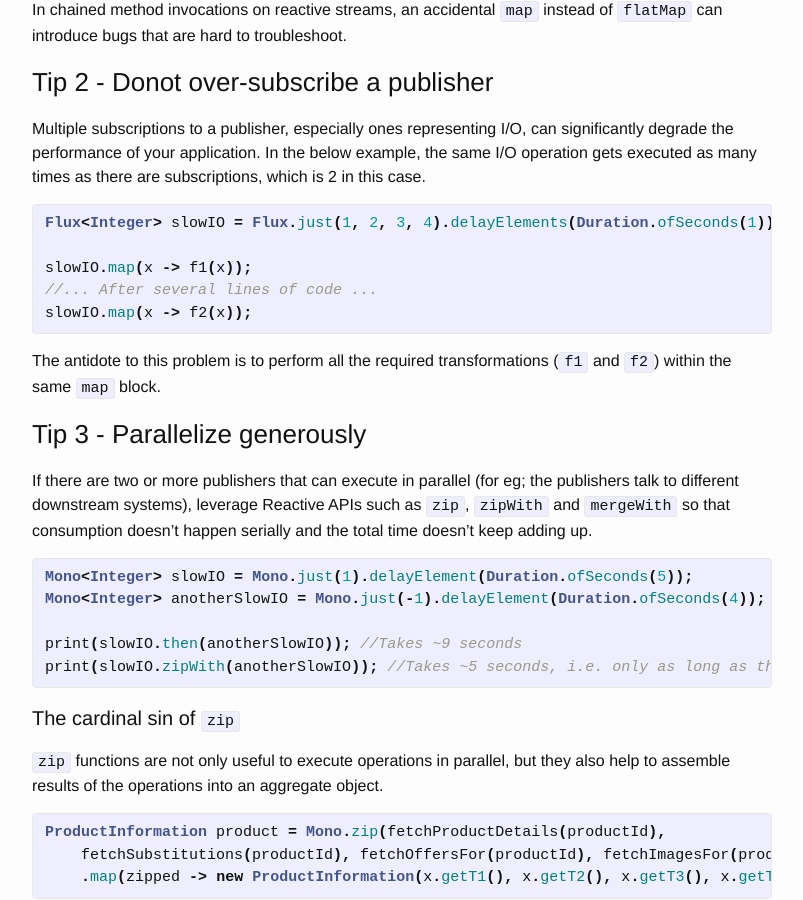
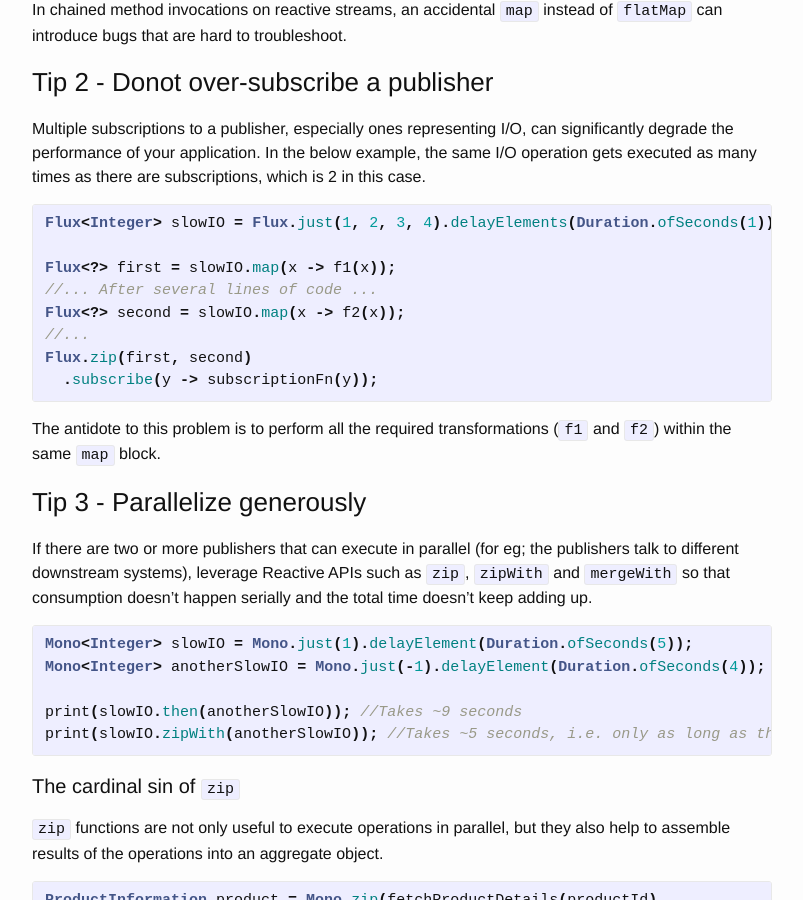
Before and after one commit to aquaraga/aquaraga.github.io, a Jekyll site: the page built from _posts/2019-08-03-reactor-tips.md, in a window 1280 px wide and 900 px high, scrolled down 1551 px. Shown: the whole window, without its empty margins (238-1041 px from the left). Built offline with Jekyll 4.4.1, drawn with Linux system fonts in a browser that asks for light colours; comment, search, counter and statistics services are not loaded.

Commit message:
Use subscribe instead of just mapping

```diff
--- a/_posts/2019-08-03-reactor-tips.md
+++ b/_posts/2019-08-03-reactor-tips.md
@@ -64,9 +64,12 @@ Multiple subscriptions to a publisher, especially ones representing I/O, can sig
 {% highlight java %}
 Flux<Integer> slowIO = Flux.just(1, 2, 3, 4).delayElements(Duration.ofSeconds(1));
 
-slowIO.map(x -> f1(x));
+Flux<?> first = slowIO.map(x -> f1(x));
 //... After several lines of code ...
-slowIO.map(x -> f2(x));
+Flux<?> second = slowIO.map(x -> f2(x));
+//...
+Flux.zip(first, second)
+  .subscribe(y -> subscriptionFn(y));
 {% endhighlight %}
 
 The antidote to this problem is to perform all the required transformations (`f1` and `f2`) within the same `map` block.
```
